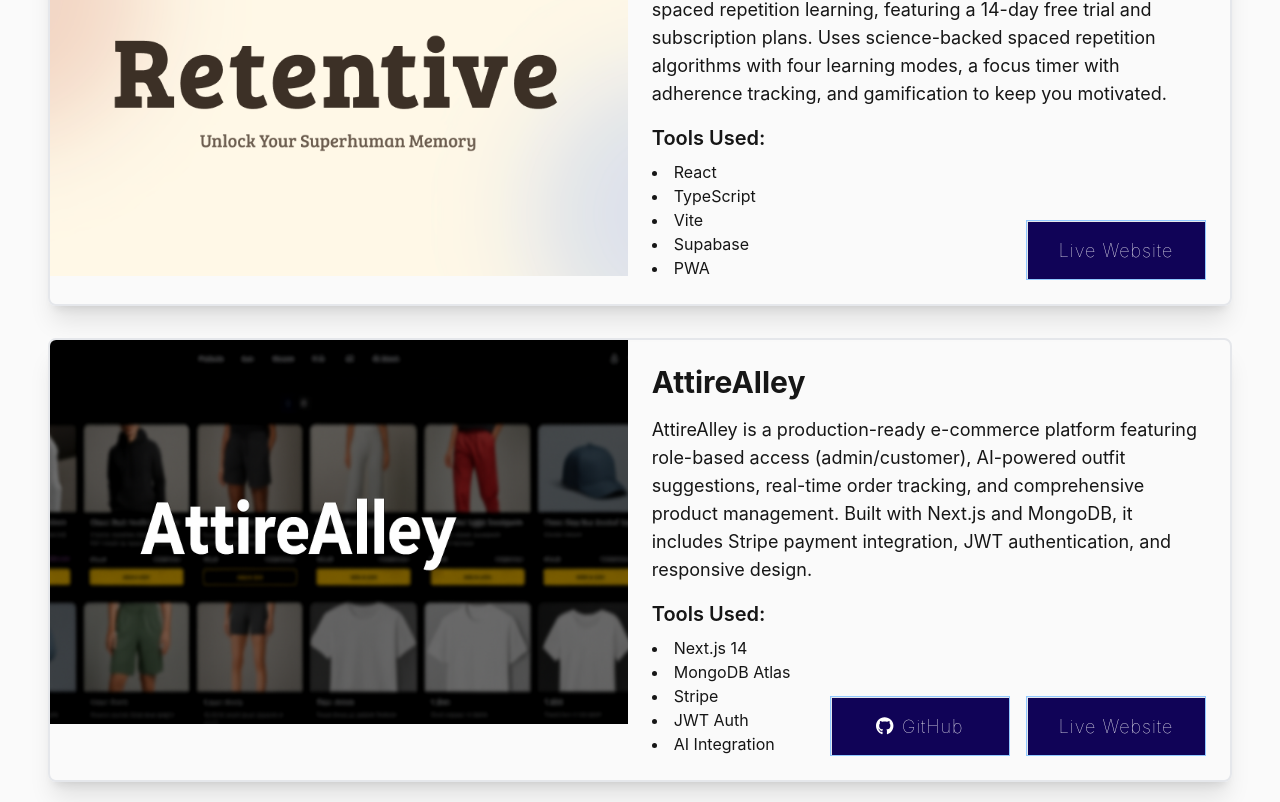
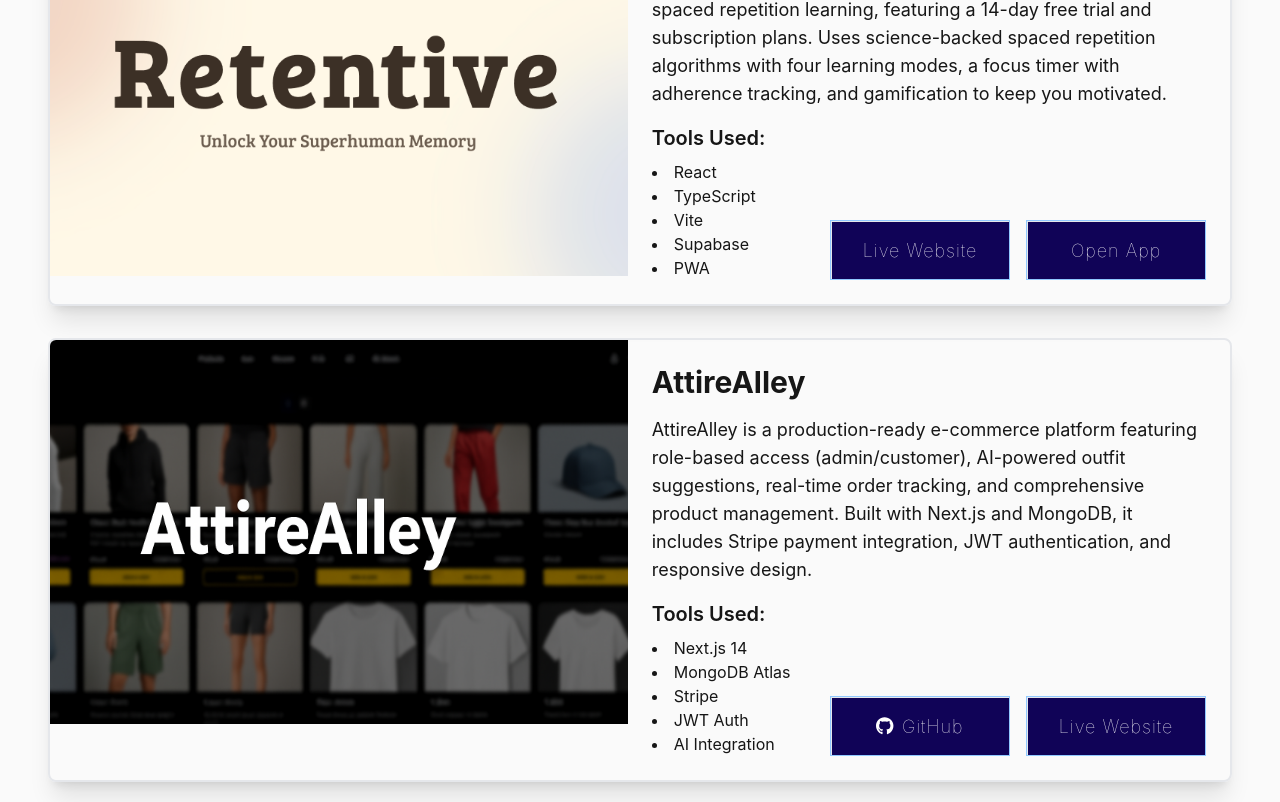
Before and after one commit to MahirAbrar/mahirsportfolio, a React (Create React App) app: page / in a window 1280 px wide. Shown: the part 1658-2460 px from the top of the page. Built offline with nearby package versions, Linux system fonts and the light colour scheme.

Commit message:
add live link to retentive

```diff
--- a/src/components/ProjectCard.js
+++ b/src/components/ProjectCard.js
@@ -17,6 +17,7 @@
   githubLink,
   githubLink2,
   liveLink,
+  appLink,
   moreInformation,
   allTools,
   isFirst,
@@ -147,6 +148,32 @@
                       onClick={(e) => {
                         e.stopPropagation();
                         window.open(liveLink, "_blank");
+                      }}
+                    />
+                  </div>
+                </>
+              )}
+              {appLink && (
+                <>
+                  <div className="hidden xs:block">
+                    <AnimatedButton
+                      width={180}
+                      height={60}
+                      text="Open App"
+                      onClick={(e) => {
+                        e.stopPropagation();
+                        window.open(appLink, "_blank");
+                      }}
+                    />
+                  </div>
+                  <div className="xs:hidden">
+                    <AnimatedButton
+                      width={120}
+                      height={40}
+                      text="Open App"
+                      onClick={(e) => {
+                        e.stopPropagation();
+                        window.open(appLink, "_blank");
                       }}
                     />
                   </div>
--- a/src/components/Projects.js
+++ b/src/components/Projects.js
@@ -55,6 +55,7 @@
       ],
       // githubLink: "https://github.com/MahirAbrar/retentive",
       liveLink: "https://retentive-learning-app.vercel.app/",
+      appLink: "https://app-retentive.vercel.app/#/login",
       moreInformation: (
         <>
           <p className="text-gray-800 font-semibold mb-2">Learning Modes:</p>
```
